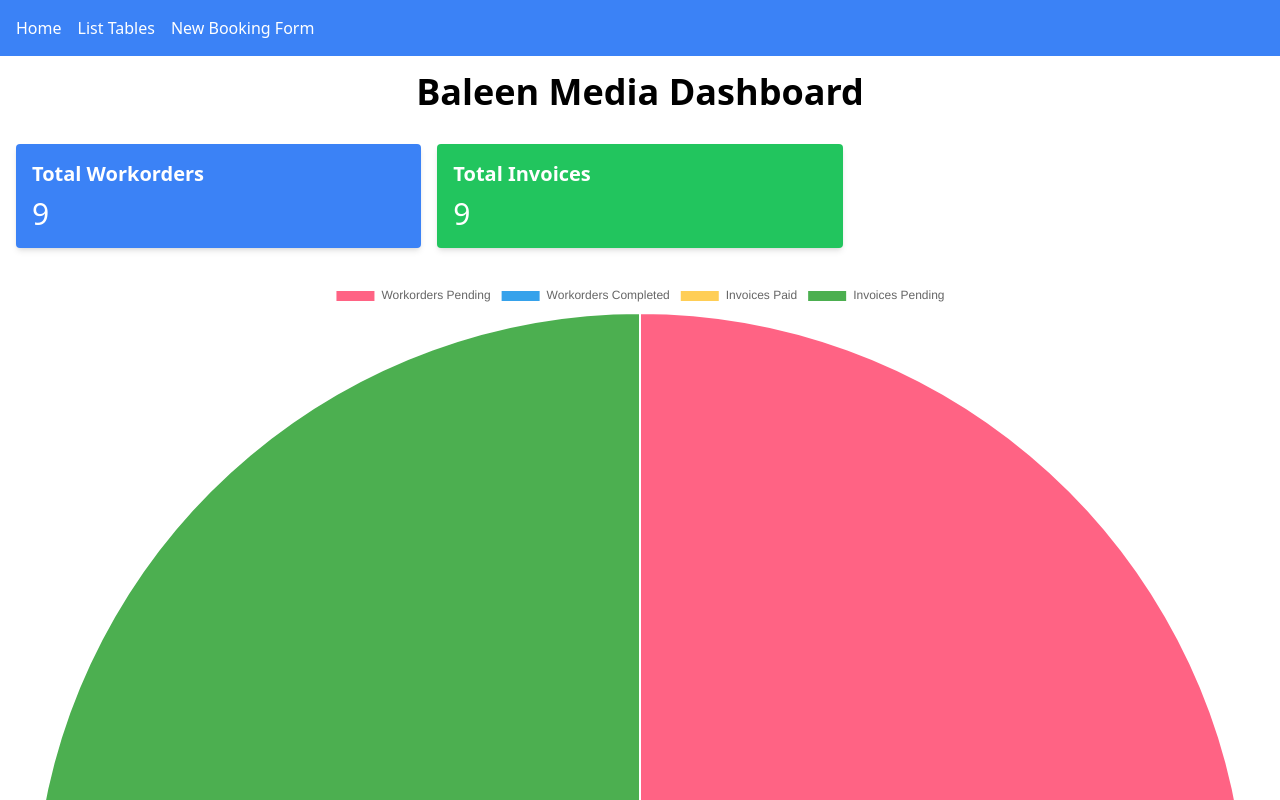
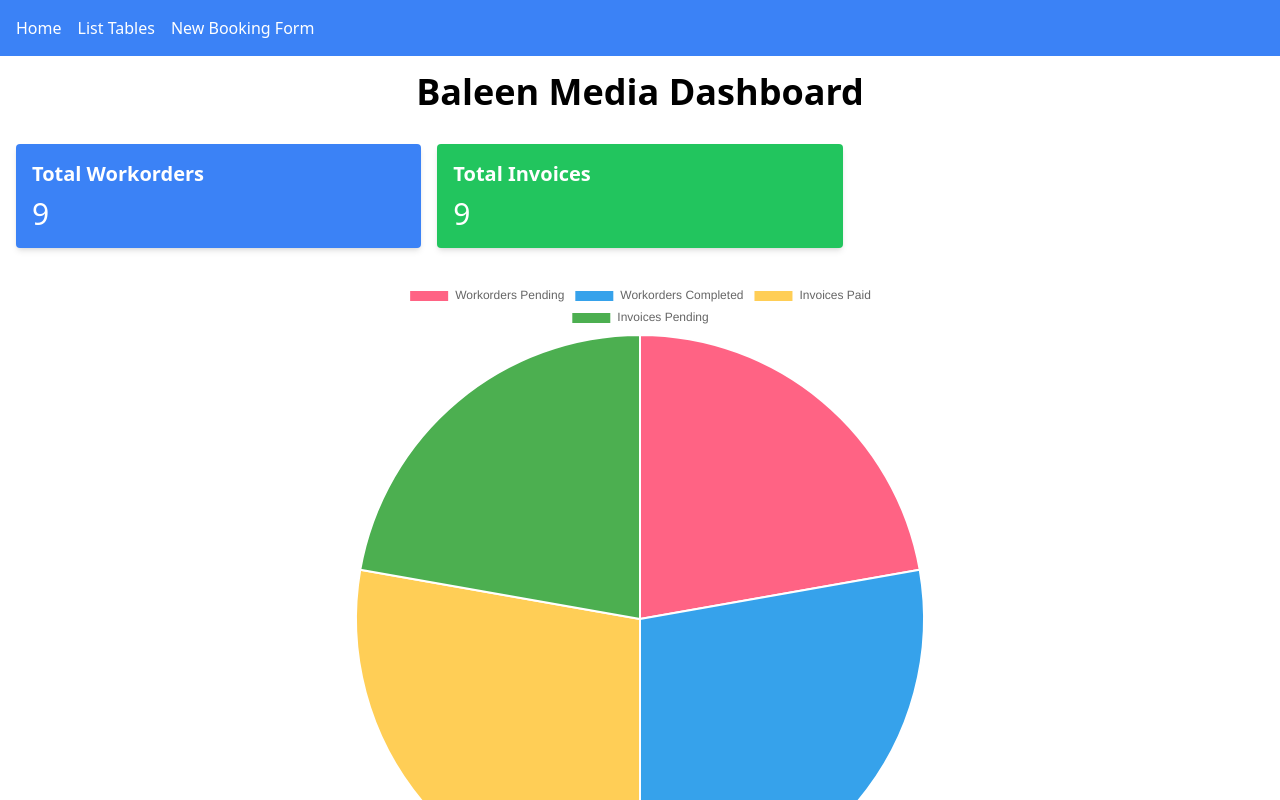
Before and after one commit to SaravananKiruba/react-poc, a React (Create React App) app: page / in a window 1280 px wide. Shown: the top 800 px of the page. Built offline with nearby package versions, Linux system fonts and the light colour scheme; the HTML template or start-up script is replaced by a standard one.

Commit message:
dashboard -- kiruba

```diff
--- a/src/pages/Home.jsx
+++ b/src/pages/Home.jsx
@@ -84,7 +84,7 @@ const Home = () => {
         </div>
       </div>
       <div className="mt-8">
-        <canvas id="pieChart" width="400" height="400"></canvas>
+        <canvas id="pieChart" className="w-1/2 h-1/2 mx-auto"></canvas>
       </div>
     </div>
   );
```
